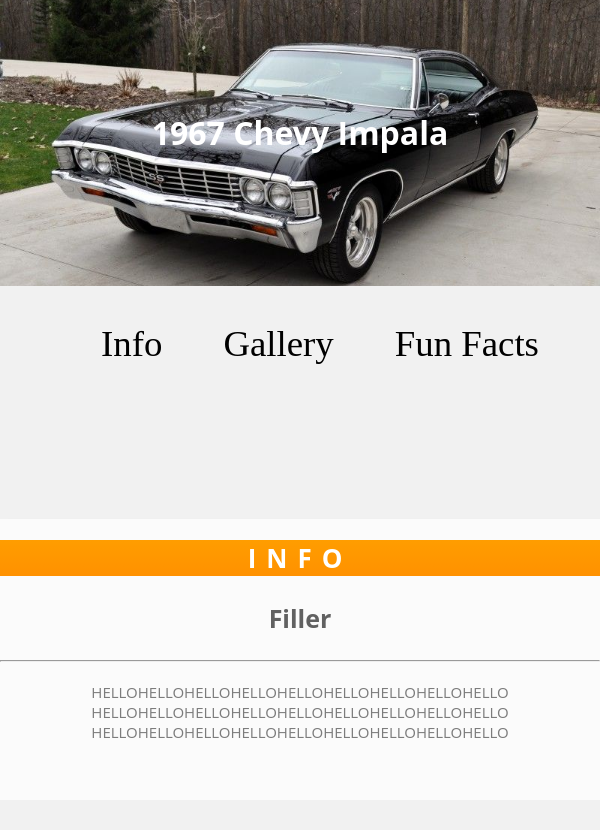
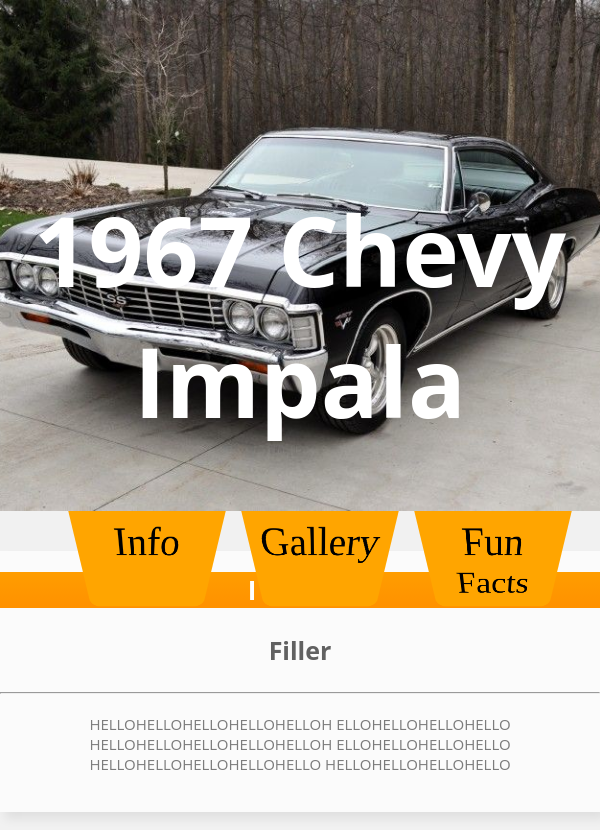
Before and after one commit to Koliver517/Car-Project, a plain HTML site: page index.html in a window 600 px wide. Before the commit the page ends 800 px from the top, so only its background shows below. Drawn offline with Linux system fonts and the light colour scheme.

Commit message:
Nav Bar
Added a nav bar and linked them to the index and gallery page. Added a perspective to them

```diff
--- a/CSS/Gallery_layout.css
+++ b/CSS/Gallery_layout.css
@@ -1,4 +1,4 @@
-/*MOBILE*/@media only screen and (min-width:307px) and (max-width:600px){
+/*MOBILE*/@media only screen and (min-width:307px) and (max-width:600px) {
 
     /*Fonts*/
 
--- a/CSS/index_layout.css
+++ b/CSS/index_layout.css
@@ -1,5 +1,5 @@
 
-/*MOBILE*/@media only screen and (min-width:307px) and (max-width:600px)
+/*MOBILE*/@media only screen and (min-width: 400px) and (max-width:992px) and (orientation: portrait)
 {
     @import  url('https://fonts.googleapis.com/css?family=Open+Sans&display=swap');
 
@@ -11,7 +11,7 @@
     .grid-container
     {
     grid-template-columns: 4fr;
-    grid-template-rows: auto auto auto auto;
+    grid-template-rows: auto 5% auto;
     grid-gap: 0;
     display: grid;
     overflow-wrap: normal;
@@ -44,11 +44,13 @@
         grid-column: 1 / 5;
         grid-row: 1;
         text-align: center;
+        font-size: 300%;
         background-image: url("../IMGS/1.jpg");
         background-size: cover;
         background-position: center;
-        padding: 15% 0;
-        color: white
+        padding: 20% 0 0;
+        color: white;
+        z-index: 5;
     }
 
     .nav
@@ -56,14 +58,33 @@
     grid-column: 1 / 5;
     grid-row: 2;
     font-size:2.3rem;
-    text-align:center;
-    display:flexbox;
+    z-index: 4;
     }
     .nav ul {
-        text-decoration: none;
         list-style-type: none;
         display: flex;
         justify-content: space-evenly;
+        margin: 0;
+
+    }
+    .nav li {
+        transform: perspective(100px) rotateX(-20deg);
+        display: block;
+        background-color: orange;
+        padding: 10px;
+        width: 20%;
+        text-align: center;
+        border: 0;
+        border-radius: 0 0 10px 10px;
+        user-select: none;
+    }
+    .nav li:hover {
+        background-color: rgb(207, 135, 0);
+    }
+    .nav li a {
+        text-decoration: none;
+        color: black;
+        user-select: none;
     }
 
      h1 {
@@ -88,12 +109,9 @@
 
 
     .main{
-        grid-column-start: 1;
-        grid-column-end:2;
-        grid-row-start: 7;
-        grid-row-end: 8;
+        grid-column: 1 / 5;
+        grid-row: 3;
         background-color:#ffffffbd;
-        display:flexbox;
         color:#353535;
         box-shadow: 5px 7px 10px rgba(0, 0, 0, 0.075);
 
--- a/index.html
+++ b/index.html
@@ -13,8 +13,8 @@
     </div>
     <div class="nav">
         <ul>
-            <li>Info</li>
-            <li>Gallery</li>
+            <li><a href="index.html">Info</a></li>
+            <li><a href="Gallery.html">Gallery</a></li>
             <li>Fun Facts</li>
         </ul>
     </div>
@@ -23,9 +23,9 @@
         <h3>Filler</h3>
         <hr class="n3">
         <p>
-        HELLOHELLOHELLOHELLOHELLOHELLOHELLOHELLOHELLO
-        HELLOHELLOHELLOHELLOHELLOHELLOHELLOHELLOHELLO
-        HELLOHELLOHELLOHELLOHELLOHELLOHELLOHELLOHELLO
+        HELLOHELLOHELLOHELLOHELLOH ELLOHELLOHELLOHELLO
+        HELLOHELLOHELLOHELLOHELLOH ELLOHELLOHELLOHELLO
+        HELLOHELLOHELLOHELLOHELLO HELLOHELLOHELLOHELLO
         </p>
         <br>
 
```
